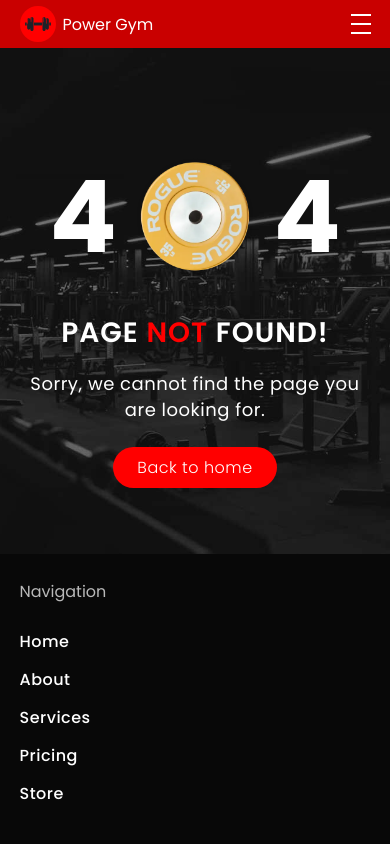
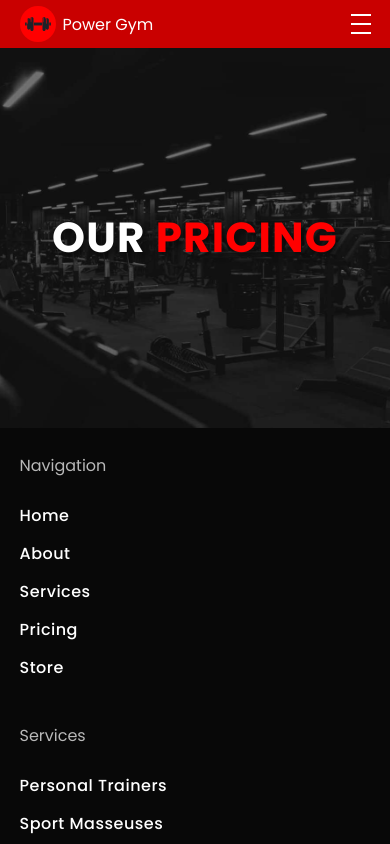
Before and after one commit to capstxr/gym, a React (Create React App) app: page /pricing in a window 390 px wide. Shown: the top 844 px of the page. Built offline with nearby package versions, Linux system fonts and the light colour scheme.

Commit message:
Update
- started pricing

```diff
--- a/src/css/App.scss
+++ b/src/css/App.scss
@@ -31,6 +31,41 @@ body {
 html {
     scroll-behavior: smooth;
 }
+
+.landing-65vh {
+    position: relative;
+    height: 65vh;
+
+    .content {
+        position: absolute;
+        z-index: 1;
+        width: 100%;
+        height: 100%;
+        display: flex;
+        flex-direction: column;
+        justify-content: center;
+        align-items: center;
+    }
+}
+
+@media screen and (max-width: 1280px) {
+    .landing-65vh {
+        height: 55vh;
+    }
+}
+
+@media screen and (max-width: 1024px) {
+    .landing-65vh {
+        height: 50vh;
+    }
+}
+
+@media screen and (max-width: 860px) {
+    .landing-65vh {
+        height: 45vh;
+    }
+}
+
 
 // Commonly used classes
 
--- a/src/ts/App.tsx
+++ b/src/ts/App.tsx
@@ -25,6 +25,7 @@ import Footer from './components/footer';
 // Import Pages
 import Home from './pages/home';
 import About from './pages/about';
+import Pricing from './pages/pricing';
 import ErrorPage from './pages/error_page';
 
 function App() {
@@ -53,6 +54,11 @@ function App() {
                 />
 
                 <Route
+                    path='/pricing'
+                    element={<Pricing/>}
+                />
+
+                <Route
                     path='/*'
                     element={<ErrorPage/>}
                 />
--- a/src/ts/pages/about/about.scss
+++ b/src/ts/pages/about/about.scss
@@ -1,19 +1,3 @@
-#about-hero {
-    position: relative;
-    height: 65vh;
-
-    .content {
-        position: absolute;
-        z-index: 1;
-        width: 100%;
-        height: 100%;
-        display: flex;
-        flex-direction: column;
-        justify-content: center;
-        align-items: center;
-    }
-}
-
 .about-hero-text {
     text-transform: uppercase;
     font-style: italic;
--- a/src/ts/pages/about/index.tsx
+++ b/src/ts/pages/about/index.tsx
@@ -42,8 +42,7 @@ const About = () => {
         >
             {/* hero */}
             <section
-                id="about-hero"
-                className="wrapper"
+                className="wrapper landing-65vh"
             >
                 <img
                     src="/images/body/home/home-landing-bg.jpg"
--- a/src/ts/pages/error_page/index.tsx
+++ b/src/ts/pages/error_page/index.tsx
@@ -22,8 +22,9 @@ const ErrorPage = () => {
             >
                 <img
                     src="/images/body/home/home-landing-bg.jpg"
-                    alt=""
+                    alt="Background"
                     className="landing-bg"
+                    loading='eager'
                 />
 
                 <div
--- /dev/null
+++ b/src/ts/pages/pricing/index.tsx
@@ -0,0 +1,39 @@
+// Import packages
+import { useEffect } from 'react';
+
+// Import CSS
+import './pricing.scss';
+
+const Pricing = () => {
+	useEffect(() => {
+        document.title = "Power Gym - Pricing";
+        window.scrollTo(0,0);
+    }, []);
+
+	return (
+		<main
+			className="page"
+			id="pricing"
+		>
+			<section
+				className="wrapper landing-65vh"
+			>
+				<img
+                    src="/images/body/home/home-landing-bg.jpg"
+                    alt="Background"
+                    className="landing-bg"
+                    loading='eager'
+                />
+
+				<div className="content">
+					<h1 className='pricing-hero-head'>
+						<span className="white">Our </span>
+						<span className="red">pricing</span>
+					</h1>
+				</div>
+			</section>
+		</main>
+	);
+}
+
+export default Pricing;
--- /dev/null
+++ b/src/ts/pages/pricing/pricing.scss
@@ -0,0 +1,8 @@
+// Pricing landing
+.pricing-hero-head {
+    font-size: 42px;
+    text-transform: uppercase;
+    letter-spacing: 1.2px;
+    line-height: 25px;
+    text-shadow: 4px 4px 6px rgba(0,0,0,0.5);
+}
```
